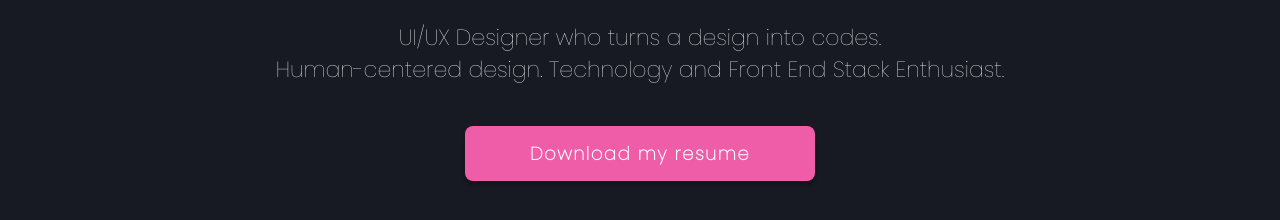
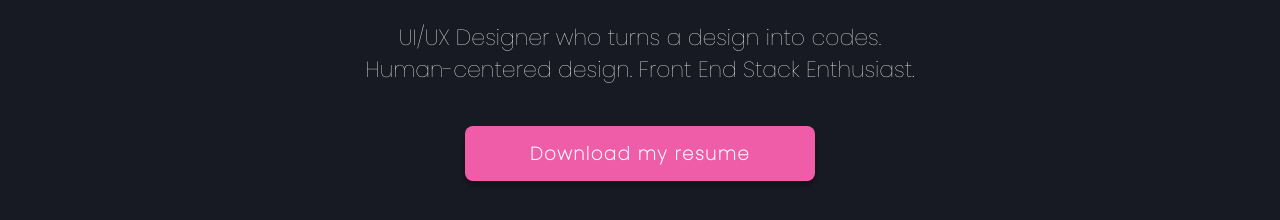
Before and after one commit to devirukmanab/devirukmanab.github.io, a plain HTML site: page index.html in a window 1280 px wide. Shown: the part 400-620 px from the top of the page. Drawn offline with nearby package versions, Linux system fonts and the light colour scheme.

Commit message:
Update index.html

```diff
--- a/index.html
+++ b/index.html
@@ -49,7 +49,7 @@
     <img src="/image/photo-user.png" class="mx-auto d-block" alt="user">
     <h1 class="display-4">Hello, I'm Vee !</h1>
     <p class="">UI/UX Designer who turns a design into codes.</p>
-    <p>Human-centered design. Technology and Front End Stack Enthusiast.</p>
+    <p>Human-centered design. Front End Stack Enthusiast.</p>
   </div>
 
   <div class="text-center">
```
